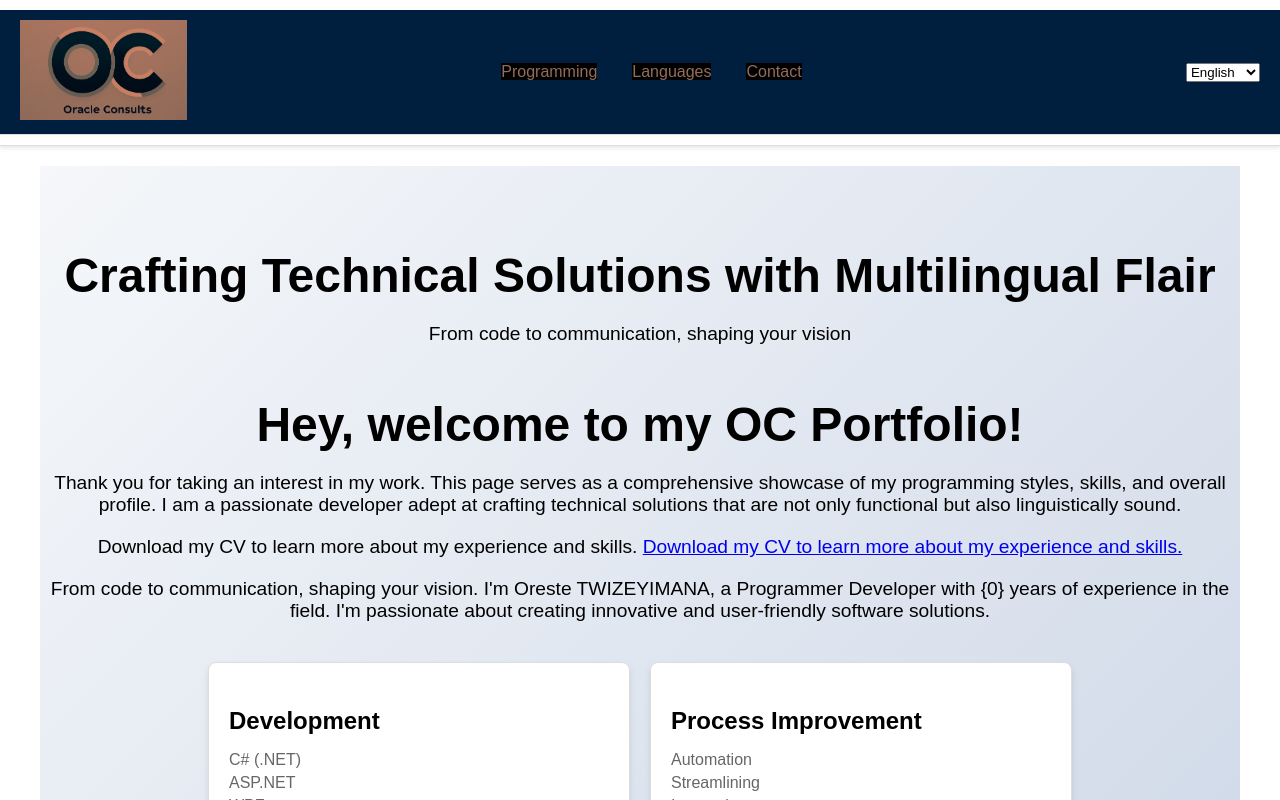
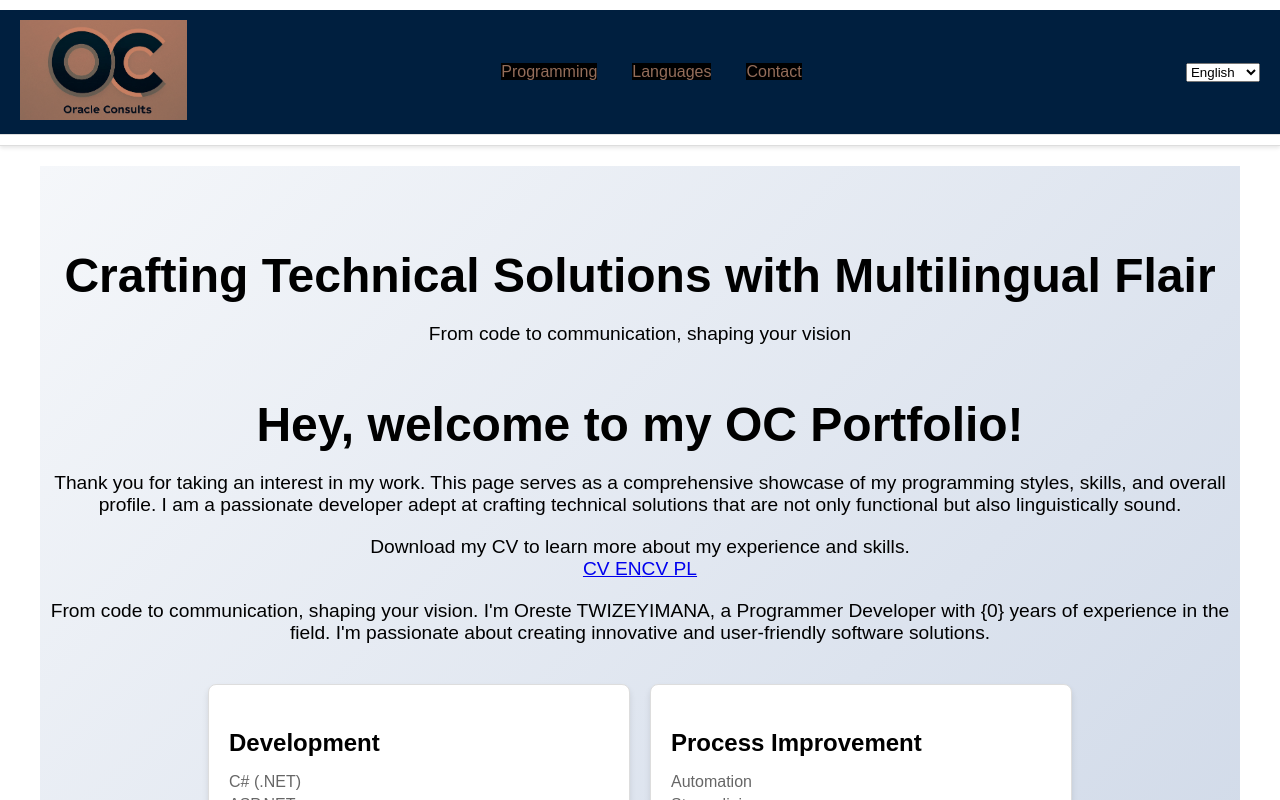
Before and after one commit to stere8/ocp-react, a React (Create React App) app: page / in a window 1280 px wide. Shown: the top 800 px of the page. Built offline with nearby package versions, Linux system fonts and the light colour scheme.

Commit message:
Buildoing up

```diff
--- a/src/Pages/Home.js
+++ b/src/Pages/Home.js
@@ -1,6 +1,9 @@
 import React from 'react';
 import {useTranslation} from 'react-i18next';
 import '../Styles/Home.css';
+import cvEng from '../doc/CV EN.pdf'
+import cvPL from '../doc/CV PL.pdf'
+
 
 const Home = () => {
     const {t} = useTranslation();
@@ -18,8 +21,14 @@ const Home = () => {
                     <div className="col-md-12 text-center mt-5">
                         <h1>{t('WelcomeToMyPortfolio')}</h1>
                         <p>{t('InterestInMyWork')}</p>
-                        <p>{t('DownloadCV')} <a href="/docs/CV - Oreste BO+(EN).pdf"
-                                                download="CV Oreste TWIZEYIMANA">{t('DownloadCV')}</a></p>
+                        <p>{t('DownloadCV')}
+                            <div className="dropdown-menu" aria-labelledby="navbarDropdown">
+                                <a className="dropdown-item" href={cvEng}
+                                   download="CV Oreste TWIZEYIMANA EN">CV EN</a>
+                                <a className="dropdown-item" href={cvPL}
+                                   download="CV Oreste TWIZEYIMANA PL">CV PL</a>
+                            </div>
+                        </p>
                         <p>{t('ShapingYourVision')}</p>
                         <div className="skills-section">
                             {Object.keys(skills).map(category => (
```
Also changed, not shown: 2 other files (tests, documents, lock files or other folders).
